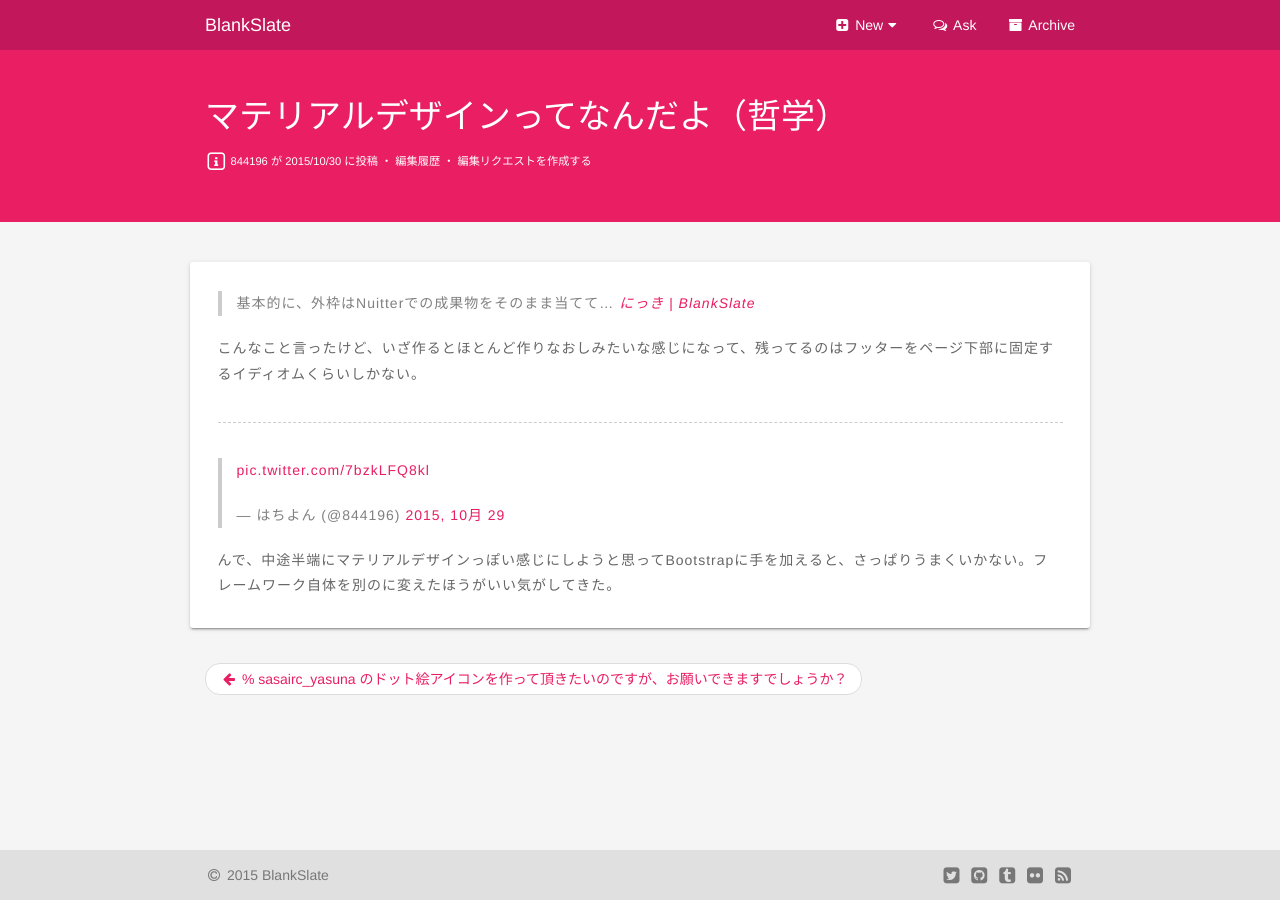
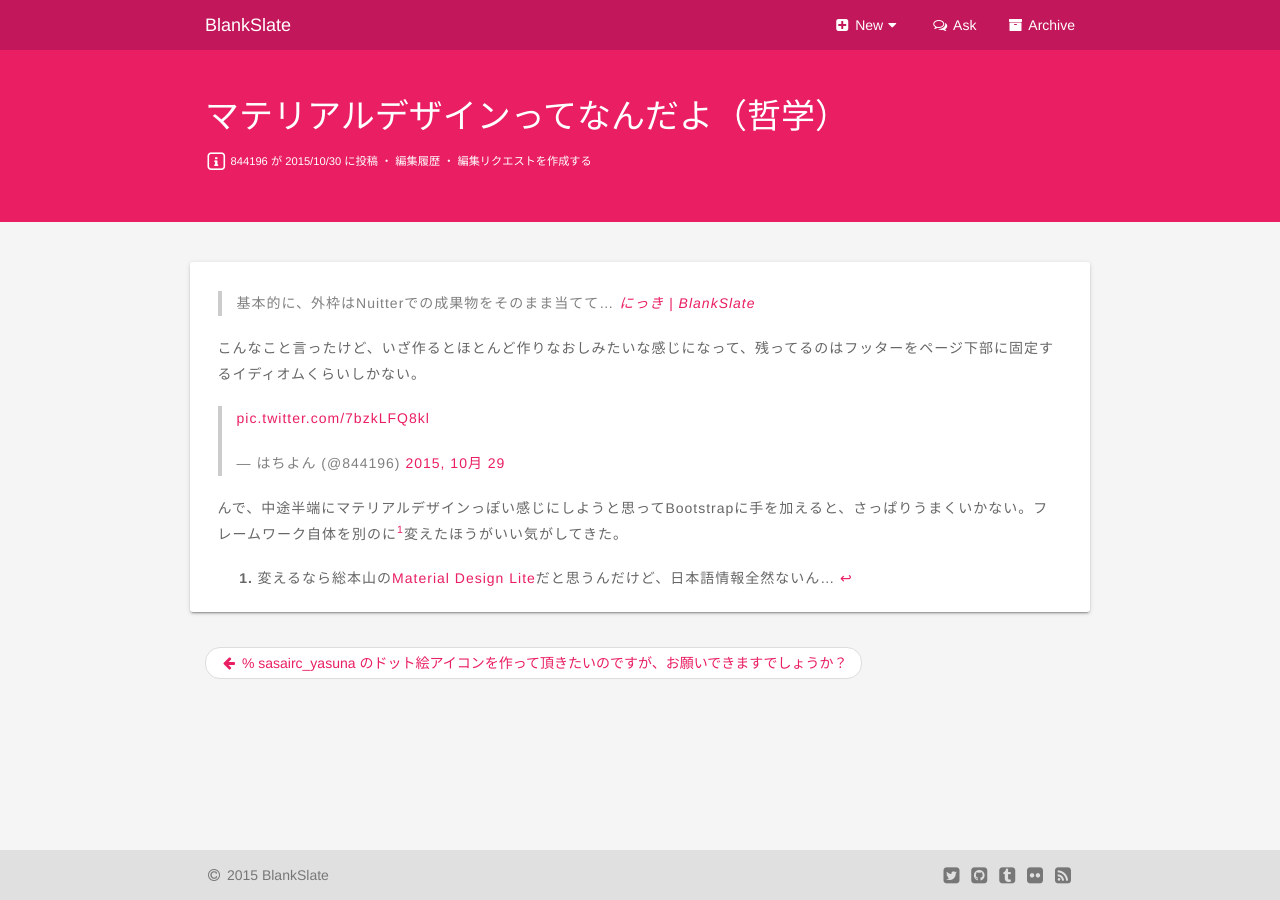
Before and after one commit to 844196/blog, a Jekyll site: the page built from _posts/2015-10-30-i-want-bootstrap-to-material-design-lite.md, in a window 1280 px wide. Built offline with Jekyll 4.4.1, drawn with Linux system fonts in a browser that asks for light colours; nearby versions of some CDN libraries; Markdown is read by kramdown in place of the engine named in the settings; comment, search, counter and statistics services are not loaded.

Commit message:
ほんとに流行ってるんすかこのフレームワーク

```diff
--- a/_posts/2015-10-30-i-want-bootstrap-to-material-design-lite.md
+++ b/_posts/2015-10-30-i-want-bootstrap-to-material-design-lite.md
@@ -9,9 +9,9 @@ date: 2015-10-30 12:30
 
 こんなこと言ったけど、いざ作るとほとんど作りなおしみたいな感じになって、残ってるのはフッターをページ下部に固定するイディオムくらいしかない。
 
----
-
 <blockquote class="twitter-tweet tw-align-center" lang="ja"><p lang="und" dir="ltr"><a href="https://t.co/7bzkLFQ8kl">pic.twitter.com/7bzkLFQ8kl</a></p>&mdash; はちよん (@844196) <a href="https://twitter.com/844196/status/659746899830829056">2015, 10月 29</a></blockquote>
 <script async src="//platform.twitter.com/widgets.js" charset="utf-8"></script>
 
-んで、中途半端にマテリアルデザインっぽい感じにしようと思ってBootstrapに手を加えると、さっぱりうまくいかない。フレームワーク自体を別のに変えたほうがいい気がしてきた。
+んで、中途半端にマテリアルデザインっぽい感じにしようと思ってBootstrapに手を加えると、さっぱりうまくいかない。フレームワーク自体を別のに[^1]変えたほうがいい気がしてきた。
+
+[^1]: 変えるなら総本山の[Material Design Lite](http://www.getmdl.io/)だと思うんだけど、日本語情報全然ないん...
```
